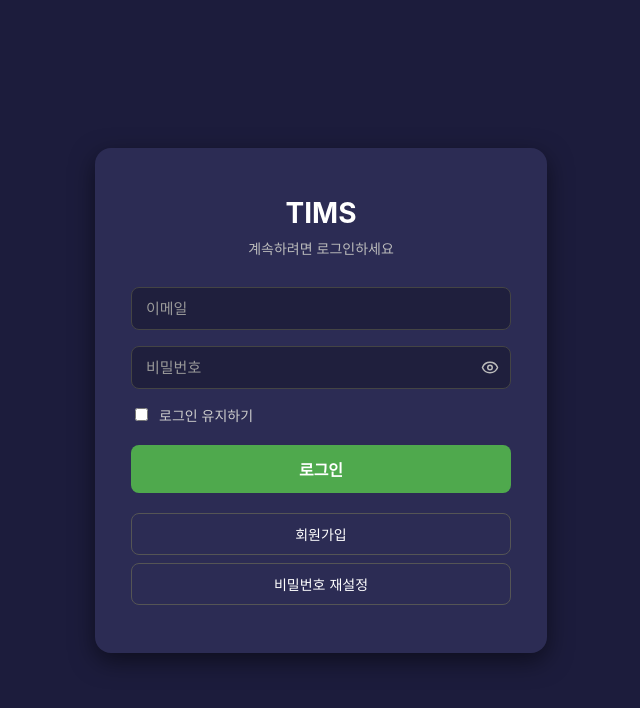
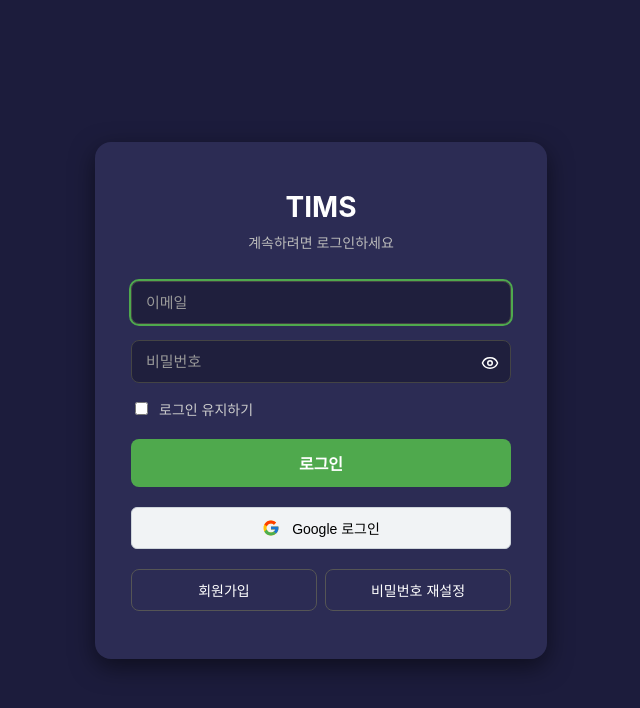
Before and after one commit to dhwiwwx/ReactCenter_Todo, a React (Create React App) app in the folder todolist/: page /login in a window 1280 px wide. Shown: the top 708 px of the page, without its empty margins (319-959 px from the left). Built offline with nearby package versions, Linux system fonts and the light colour scheme; no server answers.

Commit message:
로그인페이지 수정

```diff
--- a/todolist/package.json
+++ b/todolist/package.json
@@ -18,10 +18,11 @@
     "react-datepicker": "^8.4.0",
     "react-dom": "^18.2.0",
     "react-firebase-hooks": "^5.1.1",
-    "react-icons": "^4.9.0",
+    "react-icons": "^4.12.0",
     "react-loader-spinner": "^6.1.6",
     "react-router-dom": "^7.6.1",
     "react-scripts": "5.0.1",
+    "react-toastify": "^11.0.5",
     "styled-components": "^5.3.5",
     "typescript": "^4.9.5",
     "web-vitals": "^2.1.4"
--- a/todolist/src/Pages/Login/Login.styled.tsx
+++ b/todolist/src/Pages/Login/Login.styled.tsx
@@ -1,4 +1,73 @@
-import styled from "styled-components";
+import styled, { keyframes } from "styled-components";
+
+const shake = keyframes`
+  0%, 100% { transform: translateX(0); }
+  25% { transform: translateX(-5px); }
+  50% { transform: translateX(5px); }
+  75% { transform: translateX(-5px); }
+`;
+
+const fadeIn = keyframes`
+  from {
+    opacity: 0;
+    transform: translateY(-4px);
+  }
+  to {
+    opacity: 1;
+    transform: translateY(0);
+  }
+`;
+
+const slideUp = keyframes`
+  from {
+    opacity: 0;
+    transform: translateY(20px);
+  }
+  to {
+    opacity: 1;
+    transform: translateY(0);
+  }
+`;
+
+export const ShakeWrapper = styled.div`
+  &.shake {
+    animation: ${shake} 0.4s ease;
+  }
+`;
+
+export const SubButtonRow = styled.div`
+  display: flex;
+  justify-content: flex-end;
+  gap: 8px;
+  margin-top: 12px;
+`;
+
+export const ErrorMessage = styled.div`
+  margin-top: 12px;
+  color: #fa5252;
+  font-size: 14px;
+  animation: ${fadeIn} 0.3s ease-in-out;
+`;
+
+export const SNSButton = styled.button`
+  width: 100%;
+  padding: 10px;
+  margin-top: 8px;
+  background-color: #f1f3f5;
+  border: 1px solid #ced4da;
+  border-radius: 6px;
+  font-size: 14px;
+  cursor: pointer;
+  display: flex;
+  align-items: center;
+  justify-content: center;
+  gap: 6px;
+  transition: background 0.2s;
+
+  &:hover {
+    background-color: #e9ecef;
+  }
+`;
 
 export const Container = styled.div`
   background-color: #1c1c3c;
@@ -17,6 +86,7 @@ export const LoginBox = styled.div`
   flex-direction: column;
   align-items: stretch;
   width: 380px;
+  animation: ${slideUp} 0.6s ease-out;
 `;
 
 export const LogoSection = styled.div`
@@ -58,6 +128,10 @@ export const Input = styled.input`
   &:focus {
     outline: 2px solid #4fa94d;
   }
+
+  &.shake {
+    animation: ${shake} 0.3s ease-in-out;
+  }
 `;
 
 export const PasswordWrapper = styled.div`
@@ -66,18 +140,20 @@ export const PasswordWrapper = styled.div`
 `;
 
 export const TogglePassword = styled.button`
+  all: unset;
   position: absolute;
-  right: 12px;
+  right: 12px; // 오른쪽 여백 조정
   top: 40%;
   transform: translateY(-50%);
-  background: transparent;
-  border: none;
   cursor: pointer;
-  color: #bbb;
-  padding: 0;
+  display: flex;
+  align-items: center;
+  color: white;
 
   &:hover {
-    color: white;
+    background: none;
+    opacity: 1;
+    transform: translateY(-50%);
   }
 `;
 
@@ -126,6 +202,11 @@ export const SubButton = styled.button`
   cursor: pointer;
   width: 100%;
   margin-top: 8px;
+
+  &:last-child {
+    text-align: center;
+  }
+
   &:hover {
     background-color: #333;
   }
--- a/todolist/src/Pages/Login/Login.tsx
+++ b/todolist/src/Pages/Login/Login.tsx
@@ -1,4 +1,4 @@
-import React, { useState } from "react";
+import React, { useState, useRef, useEffect } from "react";
 import { useNavigate } from "react-router-dom";
 import {
   signInWithEmailAndPassword,
@@ -6,8 +6,8 @@ import {
   setPersistence,
   browserLocalPersistence,
   browserSessionPersistence,
+  GoogleAuthProvider,
 } from "firebase/auth";
-import { GoogleAuthProvider } from "firebase/auth";
 import { auth } from "../../Firebase/firebase";
 import {
   Container,
@@ -21,9 +21,14 @@ import {
   TogglePassword,
   PasswordWrapper,
   CheckboxLabel,
+  SNSButton,
+  SubButtonRow,
+  ShakeWrapper,
 } from "./Login.styled";
-import { Eye, EyeOff } from "lucide-react";
-import { Circles } from "react-loader-spinner";
+import { Eye, EyeOff, Loader2 } from "lucide-react";
+import { FcGoogle } from "react-icons/fc";
+import { toast, ToastContainer } from "react-toastify";
+import "react-toastify/dist/ReactToastify.css";
 
 function Login() {
   const [email, setEmail] = useState("");
@@ -31,26 +36,46 @@ function Login() {
   const [showPassword, setShowPassword] = useState(false);
   const [keepLoggedIn, setKeepLoggedIn] = useState(false);
   const [loading, setLoading] = useState(false);
+  const [errorMessage, setErrorMessage] = useState("");
+  const [shouldShake, setShouldShake] = useState(false);
+  const emailRef = useRef<HTMLInputElement>(null);
+  const passwordRef = useRef<HTMLInputElement>(null);
   const navigate = useNavigate();
+
+  useEffect(() => {
+    emailRef.current?.focus();
+  }, []);
+
+  const triggerShake = () => {
+    setShouldShake(true);
+    setTimeout(() => setShouldShake(false), 500);
+  };
+
+  const showError = (message: string) => {
+    setErrorMessage(message);
+    toast.error(message);
+    triggerShake();
+  };
 
   const handleLogin = async () => {
     if (!email || !password) {
-      alert("이메일과 비밀번호를 입력해주세요.");
+      showError("이메일과 비밀번호를 입력해주세요.");
       return;
     }
 
     const emailRegex = /^[^\s@]+@[^\s@]+\.[^\s@]+$/;
     if (!emailRegex.test(email)) {
-      alert("유효한 이메일 형식을 입력해주세요.");
+      showError("유효한 이메일 형식을 입력해주세요.");
       return;
     }
 
     if (password.length < 6) {
-      alert("비밀번호는 최소 6자 이상이어야 합니다.");
+      showError("비밀번호는 최소 6자 이상이어야 합니다.");
       return;
     }
 
     try {
+      setErrorMessage("");
       setLoading(true);
       await setPersistence(
         auth,
@@ -59,30 +84,45 @@ function Login() {
       await signInWithEmailAndPassword(auth, email, password);
       navigate("/projects");
     } catch (error: any) {
-      let message = "로그인 실패";
       switch (error.code) {
         case "auth/user-not-found":
-          message = "존재하지 않는 이메일입니다.";
+          showError("존재하지 않는 이메일입니다.");
           break;
         case "auth/wrong-password":
-          message = "비밀번호가 일치하지 않습니다.";
+          showError("비밀번호가 일치하지 않습니다.");
           break;
         case "auth/invalid-email":
-          message = "잘못된 이메일 형식입니다.";
+          showError("잘못된 이메일 형식입니다.");
           break;
         case "auth/too-many-requests":
-          message = "잠시 후 다시 시도해주세요.";
+          showError("잠시 후 다시 시도해주세요.");
           break;
+        default:
+          showError("로그인 실패");
       }
-      alert(message);
     } finally {
       setLoading(false);
     }
   };
 
-  const handleKeyDown = (e: React.KeyboardEvent<HTMLInputElement>) => {
+  const handleKeyDown = (
+    e: React.KeyboardEvent<HTMLInputElement>,
+    next?: () => void
+  ) => {
     if (e.key === "Enter") {
-      handleLogin();
+      if (next) next();
+      else handleLogin();
+    }
+  };
+
+  const handleSNSLogin = async () => {
+    try {
+      setErrorMessage("");
+      const provider = new GoogleAuthProvider();
+      await signInWithPopup(auth, provider);
+      navigate("/projects");
+    } catch (err) {
+      showError("SNS 로그인 실패");
     }
   };
 
@@ -94,26 +134,34 @@ function Login() {
           <SubTitle>계속하려면 로그인하세요</SubTitle>
         </LogoSection>
 
+        <ShakeWrapper className={shouldShake ? "shake" : ""}>
           <Input
+            ref={emailRef}
             type="email"
             placeholder="이메일"
             value={email}
             onChange={(e) => setEmail(e.target.value)}
-          onKeyDown={handleKeyDown}
+            onKeyDown={(e) =>
+              handleKeyDown(e, () => passwordRef.current?.focus())
+            }
+            autoComplete="email"
           />
 
           <PasswordWrapper>
             <Input
+              ref={passwordRef}
               type={showPassword ? "text" : "password"}
               placeholder="비밀번호"
               value={password}
               onChange={(e) => setPassword(e.target.value)}
               onKeyDown={handleKeyDown}
+              autoComplete="current-password"
             />
             <TogglePassword onClick={() => setShowPassword((prev) => !prev)}>
               {showPassword ? <EyeOff size={18} /> : <Eye size={18} />}
             </TogglePassword>
           </PasswordWrapper>
+        </ShakeWrapper>
 
         <CheckboxLabel>
           <input
@@ -124,14 +172,34 @@ function Login() {
           로그인 유지하기
         </CheckboxLabel>
 
+        {/* 에러 메시지 텍스트 제거됨. 토스트로만 표시됨 */}
+
         <Button onClick={handleLogin} disabled={loading}>
-          {loading ? <Circles height="20" width="20" color="#fff" /> : "로그인"}
+          {loading ? <Loader2 size={20} className="animate-spin" /> : "로그인"}
         </Button>
+
+        <SNSButton onClick={handleSNSLogin}>
+          <FcGoogle size={18} style={{ marginRight: 6 }} />
+          Google 로그인
+        </SNSButton>
+
+        <SubButtonRow>
           <SubButton onClick={() => navigate("/signup")}>회원가입</SubButton>
           <SubButton onClick={() => navigate("/reset-password")}>
             비밀번호 재설정
           </SubButton>
+        </SubButtonRow>
       </LoginBox>
+
+      <ToastContainer
+        position="top-center"
+        autoClose={2000}
+        hideProgressBar
+        closeOnClick
+        pauseOnHover
+        draggable
+        theme="dark"
+      />
     </Container>
   );
 }
```
Also changed, not shown: 1 other file (tests, documents, lock files or other folders). Lines whose indentation alone changed are shown as unchanged.
